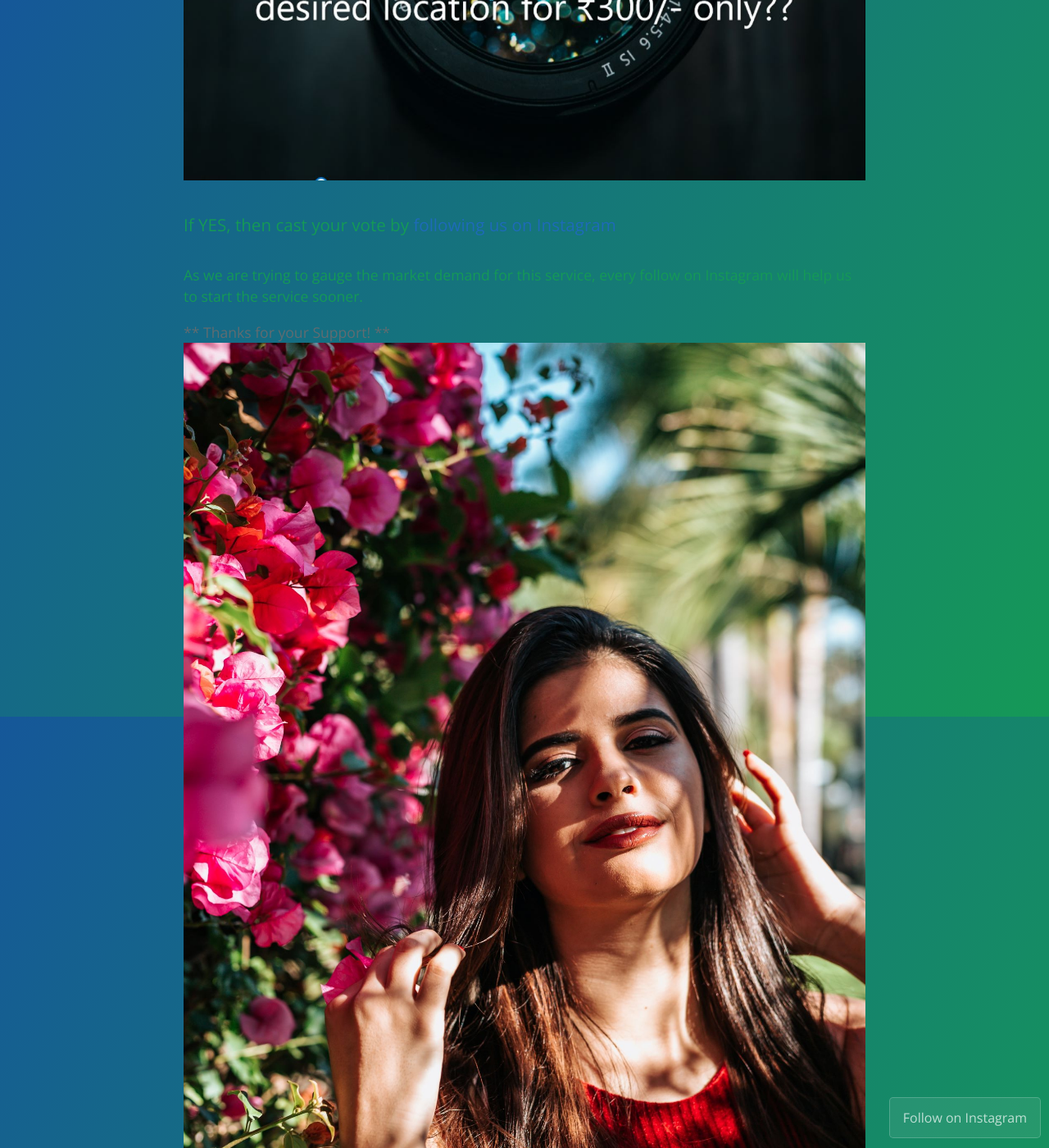
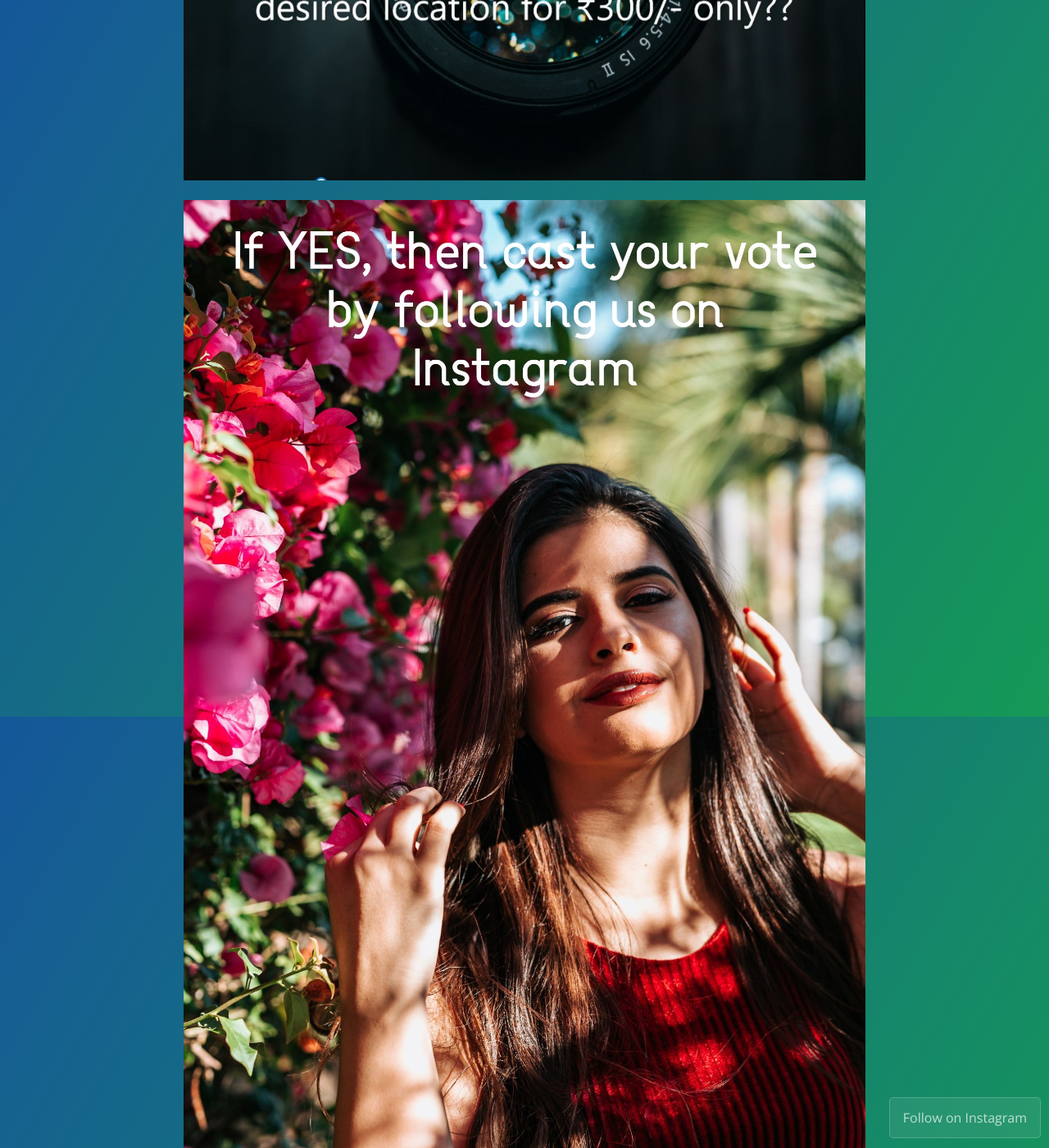
Before and after one commit to picperfect7/picperfect7.github.io, a Jekyll site: the page built from index.md, in a window 1280 px wide and 1400 px high, scrolled down 926 px. Shown: the whole window at 82% size. Built offline with Jekyll 4.4.1, drawn with Linux system fonts in a browser that asks for light colours; our own code applies the rules of GitHub Pages for plain Markdown files; some of the changed text lies outside the part shown.

Commit message:
only pic

```diff
--- a/index.md
+++ b/index.md
@@ -1,9 +1,9 @@
 ![Image of DSLR](/assets/main0.jpg)
 ![Image of DSLR](/assets/main1.JPG)
 
-### If YES, then cast your vote by [following us on Instagram](https://www.instagram.com/pic_perfect_7/?hl=en)
+![Image of people](/assets/portrait3.jpg)
+** [Click here to follow us on Instagram](https://www.instagram.com/pic_perfect_7/?hl=en) **
 
-#### As we are trying to gauge the market demand for this service, every follow on Instagram will help us to start the service sooner.
+## As we are trying to gauge the market demand for this service, every follow on Instagram will help us to start the service sooner.
 
-** Thanks for your Support! **
-![Image of people](/assets/portrait2.jpg)
+## ** Thanks for your Support! **
```
Also changed, not shown: assets/portrait2.jpg (deleted), assets/portrait3.jpg (added).
